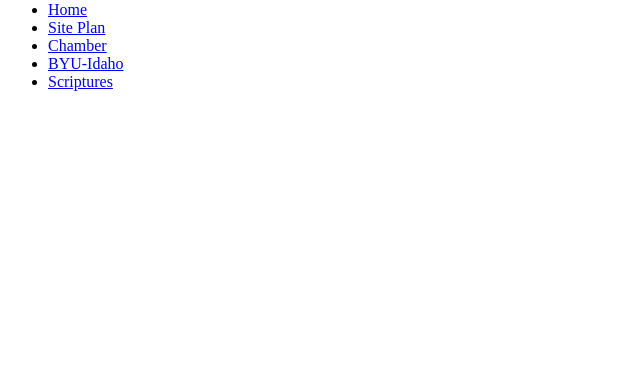
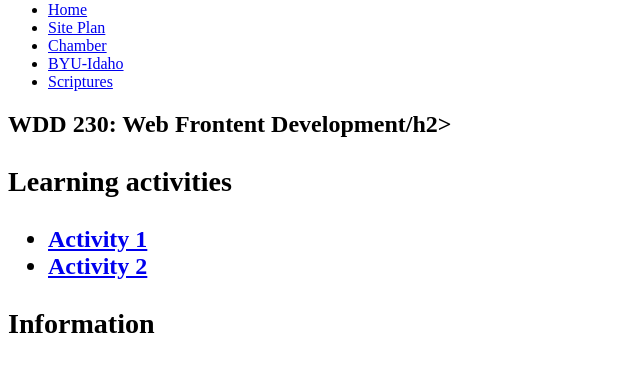
Before and after one commit to margarethdis/wdd23011, a plain HTML site: page index.html in a window 1280 px wide. Shown: the part 687-1055 px from the top of the page, without its empty margins (0-640 px from the left). Before the commit the page ends 800 px from the top, so only its background shows below. Drawn offline with Linux system fonts and the light colour scheme.

Commit message:
sections

```diff
--- a/index.html
+++ b/index.html
@@ -23,7 +23,24 @@
 
         </ul>
     </nav>
-    <main></main>
+    <main>
+        <h2>WDD 230: Web Frontent Development/h2>
+
+        <section class="card">
+            <h3>Learning activities</h3>
+            <ul>
+                <!--los elementos de esta lista los voy a ir llenando durante el curso-->
+                <li><a href="#">Activity 1 </a></li>
+                <li><a href="#">Activity 2 </a></li>
+            </ul>
+        </section>
+
+        <section class="card">
+            <h3>Information</h3>
+        </section>
+
+
+    </main>
     <footer></footer>
 
 
```
